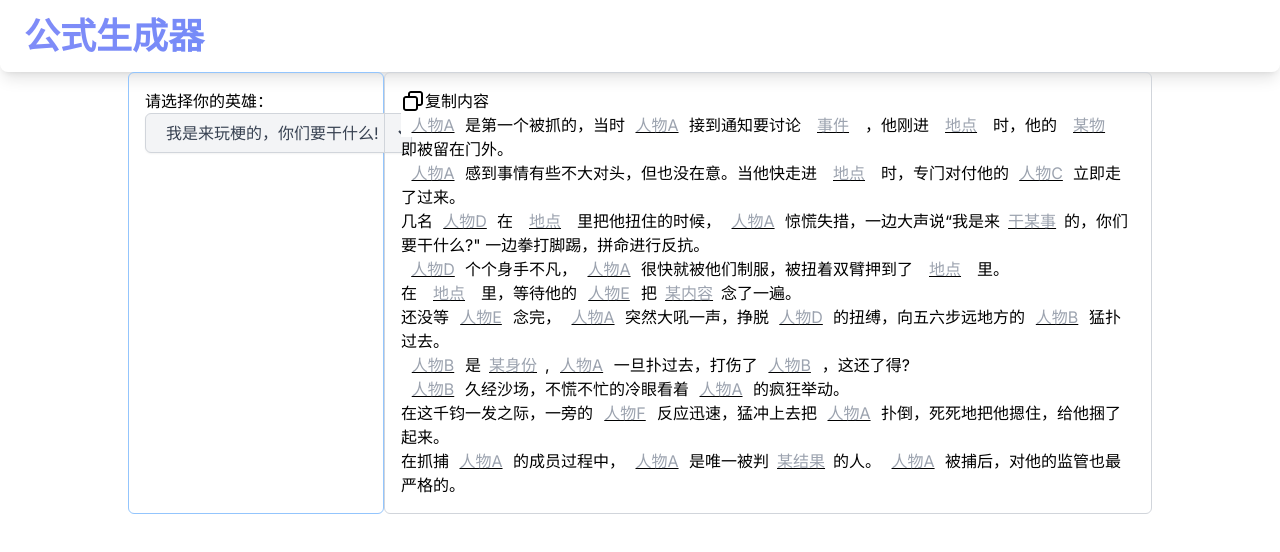
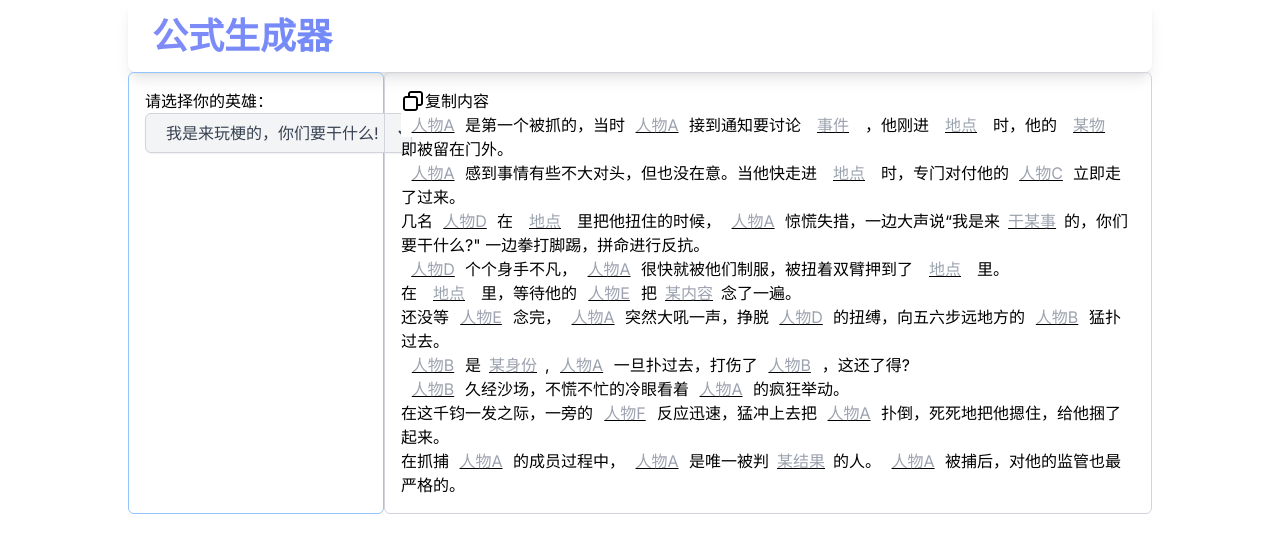
Before and after one commit to EvenL94/meme-joke-generator, a Next.js app: page / in a window 1280 px wide. Shown: the top 552 px of the page. Built offline with nearby package versions, Linux system fonts and the light colour scheme.

Commit message:
update homepage styles

```diff
--- a/src/app/page.tsx
+++ b/src/app/page.tsx
@@ -20,10 +20,10 @@ export default function Home() {
 
   return (
     <main>
-      <h1 className="text-4xl font-bold text-gray-800 bg-gradient-to-r from-indigo-400 to-blue-500 text-transparent bg-clip-text py-4 px-6 rounded-lg shadow-lg">
-        公式生成器
-      </h1>
       <div className="container mx-auto w-4/5">
+        <h1 className="text-4xl font-bold text-gray-800 bg-gradient-to-r from-indigo-400 to-blue-500 text-transparent bg-clip-text py-4 px-6 rounded-lg shadow-lg">
+          公式生成器
+        </h1>
         <div className="flex">
           <div className="w-1/4  border border-blue-300 rounded-md p-4">
             <p>请选择你的英雄：</p>
```
